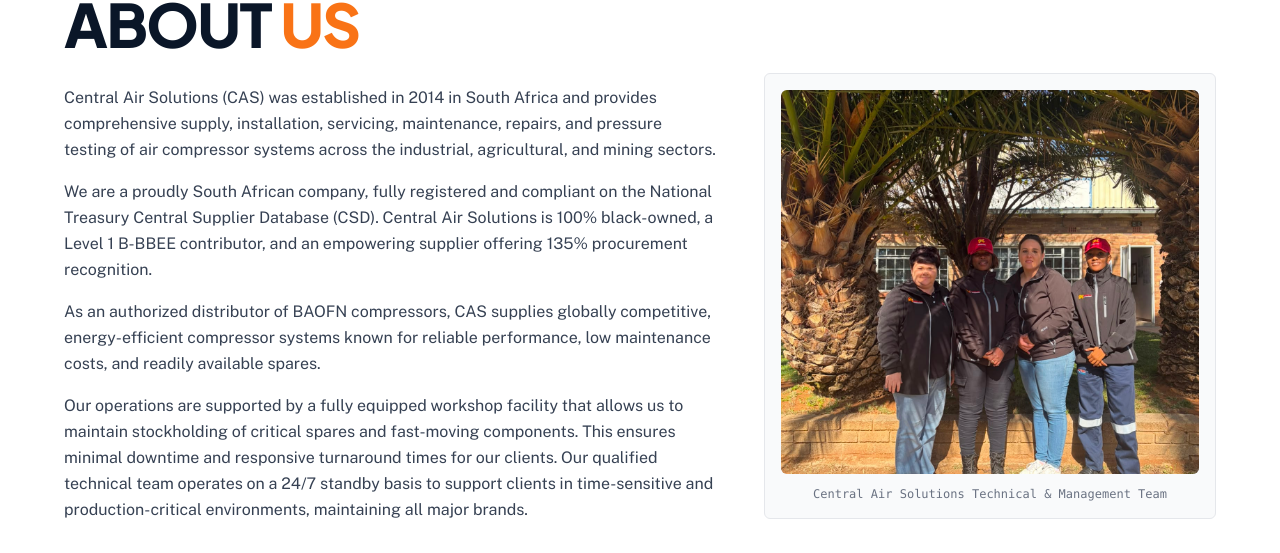
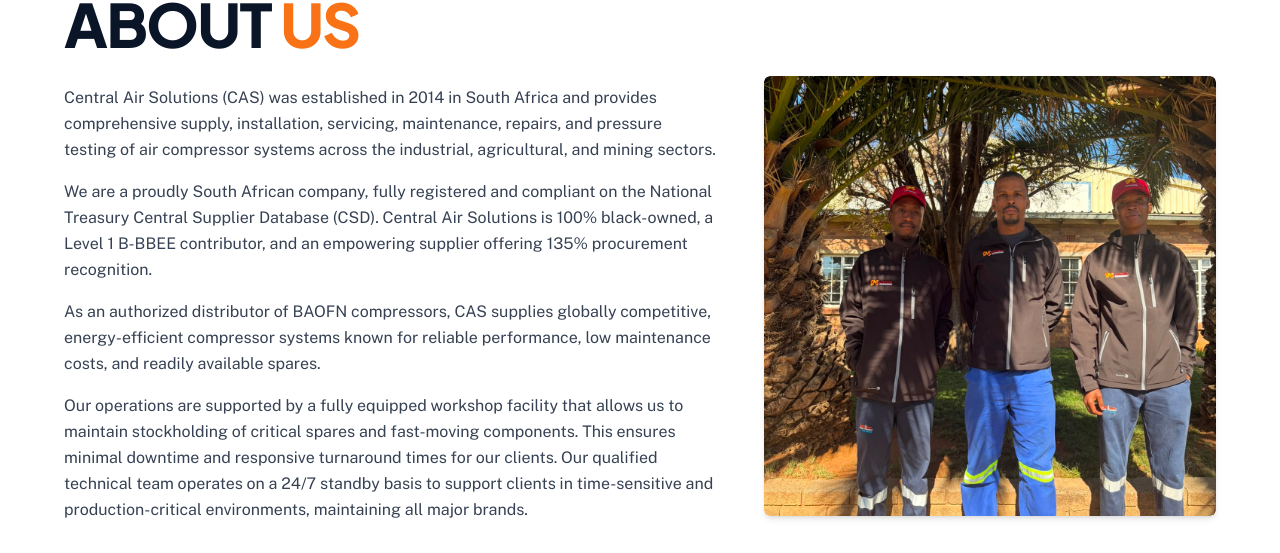
Before and after one commit to Kamva-pro/casgroup, a React (Vite) app: page / in a window 1280 px wide. Shown: the part 814-1367 px from the top of the page. Built offline with nearby package versions, Linux system fonts and the light colour scheme.

Commit message:
feat: convert About Us image container to clean borderless auto carousel

```diff
--- a/src/app/components/BaofnBanner.tsx
+++ b/src/app/components/BaofnBanner.tsx
@@ -1,8 +1,25 @@
-import { motion } from 'framer-motion';
+import { useState, useEffect } from 'react';
+import { motion, AnimatePresence } from 'framer-motion';
 import { ArrowRight } from 'lucide-react';
 import teamImage from '@/assets/team.jpeg';
+import team2Image from '@/assets/team-2.jpeg';
+
+const teamImages = [
+  { src: teamImage, alt: "Central Air Solutions Team" },
+  { src: team2Image, alt: "Central Air Solutions Operations" },
+];
 
 export function BaofnBanner() {
+  const [currentImageIndex, setCurrentImageIndex] = useState(0);
+
+  useEffect(() => {
+    const timer = setInterval(() => {
+      setCurrentImageIndex((prev) => (prev + 1) % teamImages.length);
+    }, 4000);
+
+    return () => clearInterval(timer);
+  }, []);
+
   const scrollToSection = (sectionId: string) => {
     const element = document.getElementById(sectionId);
     if (element) {
@@ -58,7 +75,7 @@
             </div>
           </motion.div>
 
-          {/* Right Column: Team Image Container */}
+          {/* Right Column: Auto Image Carousel */}
           <motion.div
             initial={{ opacity: 0, x: 30 }}
             whileInView={{ opacity: 1, x: 0 }}
@@ -66,15 +83,19 @@
             transition={{ duration: 0.7, delay: 0.2 }}
             className="lg:col-span-5 flex justify-center items-center"
           >
-            <div className="bg-gray-50 border border-gray-200 rounded-md p-4 w-full flex flex-col items-center">
-              <img
-                src={teamImage}
-                alt="Central Air Solutions Team"
-                className="max-h-96 w-full object-cover rounded-md mb-3"
-              />
-              <p className="text-xs text-gray-500 text-center font-mono">
-                Central Air Solutions Technical & Management Team
-              </p>
+            <div className="relative w-full h-80 sm:h-96 lg:h-[440px] overflow-hidden rounded-md shadow-md">
+              <AnimatePresence mode="wait">
+                <motion.img
+                  key={currentImageIndex}
+                  src={teamImages[currentImageIndex].src}
+                  alt={teamImages[currentImageIndex].alt}
+                  initial={{ opacity: 0, scale: 1.04 }}
+                  animate={{ opacity: 1, scale: 1 }}
+                  exit={{ opacity: 0, scale: 0.96 }}
+                  transition={{ duration: 0.8, ease: 'easeInOut' }}
+                  className="absolute inset-0 w-full h-full object-cover rounded-md"
+                />
+              </AnimatePresence>
             </div>
           </motion.div>
         </div>
```
